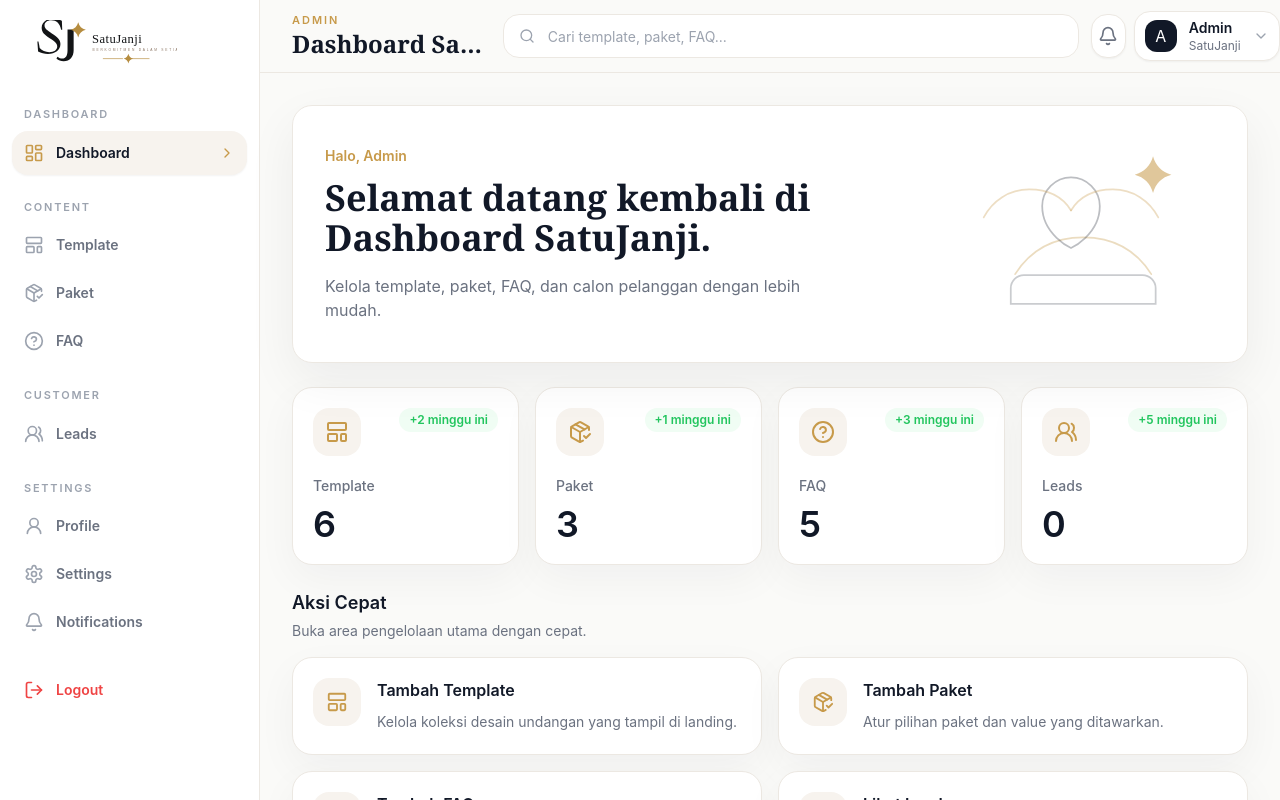
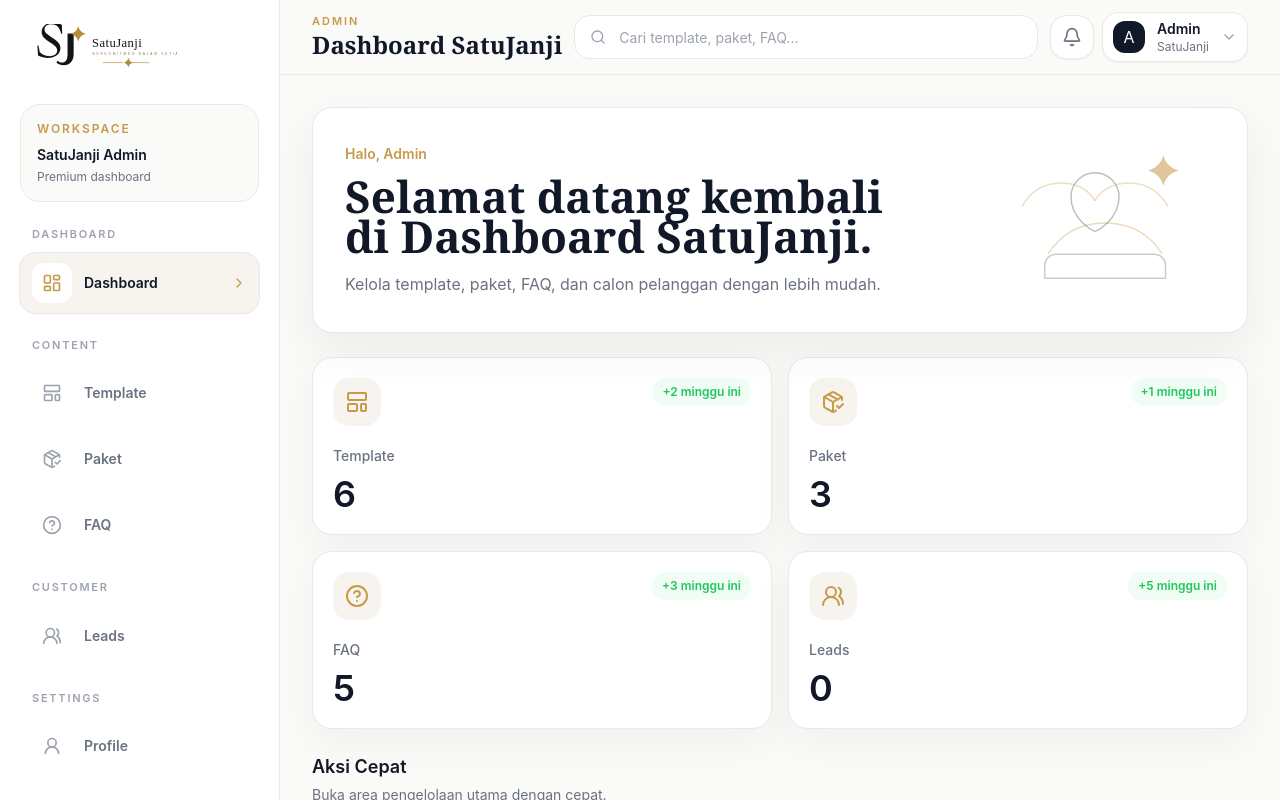
Before and after one commit to ridhoakbarsyah23/SatuJanji, a Next.js app: page /admin in a window 1280 px wide. Shown: the top 800 px of the page. Built offline with nearby package versions, Linux system fonts and the light colour scheme.

Commit message:
Improve admin dashboard responsive layout

```diff
--- a/app/admin/page.tsx
+++ b/app/admin/page.tsx
@@ -74,7 +74,7 @@ export default async function AdminDashboardPage() {
 
   return (
     <AdminShell>
-      <div className="grid gap-6">
+      <div className="grid gap-5 sm:gap-6">
         <WelcomeCard />
         <StatsGrid items={stats} />
 
@@ -86,14 +86,14 @@ export default async function AdminDashboardPage() {
             </p>
           </div>
 
-          <div className="mt-4 grid gap-4 lg:grid-cols-2">
+          <div className="mt-4 grid gap-4 xl:grid-cols-2">
             {quickLinks.map((item, index) => (
               <QuickActionCard key={item.href} action={item} index={index} />
             ))}
           </div>
         </section>
 
-        <div className="grid gap-6 xl:grid-cols-[0.9fr_1.1fr]">
+        <div className="grid gap-5 sm:gap-6 2xl:grid-cols-[0.9fr_1.1fr]">
           <ActivityTimeline />
           <LeadsPreview leads={leads} />
         </div>
--- a/components/admin/ActivityTimeline.tsx
+++ b/components/admin/ActivityTimeline.tsx
@@ -16,7 +16,7 @@ const groups = [
 
 export function ActivityTimeline() {
   return (
-    <section className="rounded-[20px] border border-[#ECE8E2] bg-white p-6 shadow-[0_14px_40px_rgba(17,24,39,0.045)]">
+    <section className="rounded-[20px] border border-[#ECE8E2] bg-white p-4 shadow-[0_14px_40px_rgba(17,24,39,0.045)] sm:p-6">
       <div className="flex items-start justify-between gap-4">
         <div>
           <h2 className="text-lg font-semibold text-[#111827]">Recent Activity</h2>
@@ -49,7 +49,9 @@ export function ActivityTimeline() {
                   <span className="absolute -left-7 top-0 grid size-5 place-items-center rounded-full bg-green-50 text-[#22C55E] ring-4 ring-white">
                     <CheckCircle2 className="size-3.5" aria-hidden="true" />
                   </span>
-                  <p className="text-sm font-medium text-[#111827]">{item}</p>
+                  <p className="break-words text-sm font-medium text-[#111827]">
+                    {item}
+                  </p>
                   <p className="mt-1 text-xs text-[#6B7280]">Sinkron otomatis</p>
                 </motion.div>
               ))}
--- a/components/admin/Sidebar.tsx
+++ b/components/admin/Sidebar.tsx
@@ -3,7 +3,6 @@
 import {
   Bell,
   ChevronRight,
-  ClipboardList,
   HelpCircle,
   LayoutDashboard,
   LayoutTemplate,
@@ -25,26 +24,70 @@ import { LogoutConfirmDialog } from "@/components/admin/LogoutConfirmDialog";
 const menuGroups = [
   {
     label: "Dashboard",
-    items: [{ label: "Dashboard", href: "/admin", icon: LayoutDashboard }],
+    items: [
+      {
+        label: "Dashboard",
+        description: "Ringkasan performa",
+        href: "/admin",
+        icon: LayoutDashboard,
+      },
+    ],
   },
   {
     label: "Content",
     items: [
-      { label: "Template", href: "/admin/template", icon: LayoutTemplate },
-      { label: "Paket", href: "/admin/paket", icon: PackageCheck },
-      { label: "FAQ", href: "/admin/faq", icon: HelpCircle },
+      {
+        label: "Template",
+        description: "Kelola desain undangan",
+        href: "/admin/template",
+        icon: LayoutTemplate,
+      },
+      {
+        label: "Paket",
+        description: "Atur paket layanan",
+        href: "/admin/paket",
+        icon: PackageCheck,
+      },
+      {
+        label: "FAQ",
+        description: "Pertanyaan pelanggan",
+        href: "/admin/faq",
+        icon: HelpCircle,
+      },
     ],
   },
   {
     label: "Customer",
-    items: [{ label: "Leads", href: "/admin/leads", icon: UsersRound }],
+    items: [
+      {
+        label: "Leads",
+        description: "Calon pelanggan",
+        href: "/admin/leads",
+        icon: UsersRound,
+      },
+    ],
   },
   {
     label: "Settings",
     items: [
-      { label: "Profile", href: "/admin/profile", icon: UserRound },
-      { label: "Settings", href: "/admin/settings", icon: Settings },
-      { label: "Notifications", href: "/admin/notifications", icon: Bell },
+      {
+        label: "Profile",
+        description: "Identitas admin",
+        href: "/admin/profile",
+        icon: UserRound,
+      },
+      {
+        label: "Settings",
+        description: "Preferensi dashboard",
+        href: "/admin/settings",
+        icon: Settings,
+      },
+      {
+        label: "Notifications",
+        description: "Pusat notifikasi",
+        href: "/admin/notifications",
+        icon: Bell,
+      },
     ],
   },
 ];
@@ -77,24 +120,42 @@ export function MobileSidebarTrigger() {
               onClick={() => setOpen(false)}
             />
             <motion.aside
-              className="fixed inset-y-0 left-0 z-[130] w-[20rem] max-w-[86vw] bg-white p-4 shadow-2xl lg:hidden"
+              className="fixed inset-0 z-[130] flex h-[100svh] w-full flex-col overflow-hidden bg-white shadow-[0_30px_90px_rgba(17,24,39,0.22)] sm:inset-y-0 sm:left-0 sm:right-auto sm:w-[24rem] sm:max-w-[90vw] sm:rounded-r-[28px] sm:border-r sm:border-[#ECE8E2] lg:hidden"
               initial={{ x: "-100%" }}
               animate={{ x: 0 }}
               exit={{ x: "-100%" }}
               transition={{ duration: 0.24, ease: "easeOut" }}
             >
-              <div className="mb-6 flex items-center justify-between gap-3">
-                <BrandLockup />
+              <div className="flex min-h-20 shrink-0 items-center justify-between gap-3 border-b border-[#ECE8E2] px-5">
+                <BrandLockup className="h-11" />
                 <button
                   type="button"
-                  className="focus-ring grid size-10 place-items-center rounded-xl text-[#6B7280] hover:bg-[#F7F3EE]"
+                  className="focus-ring grid size-11 place-items-center rounded-2xl border border-[#ECE8E2] text-[#6B7280] transition hover:bg-[#F7F3EE] hover:text-[#111827]"
                   aria-label="Tutup menu admin"
                   onClick={() => setOpen(false)}
                 >
                   <X className="size-5" aria-hidden="true" />
                 </button>
               </div>
-              <SidebarNav onNavigate={() => setOpen(false)} />
+              <div className="min-h-0 flex-1 overflow-y-auto overscroll-contain px-5 py-5">
+                <div className="mb-5 rounded-[20px] border border-[#ECE8E2] bg-[#FAFAF8] p-4">
+                  <p className="text-xs font-semibold uppercase tracking-[0.16em] text-[#C79A4A]">
+                    Admin Menu
+                  </p>
+                  <p className="mt-2 text-sm leading-6 text-[#6B7280]">
+                    Pilih halaman untuk mengelola SatuJanji.
+                  </p>
+                </div>
+                <SidebarNav mode="mobile" onNavigate={() => setOpen(false)} />
+              </div>
+              <div className="shrink-0 border-t border-[#ECE8E2] bg-[#FAFAF8] px-5 py-4">
+                <p className="text-xs font-semibold uppercase tracking-[0.16em] text-[#C79A4A]">
+                  SatuJanji
+                </p>
+                <p className="mt-1 text-sm text-[#6B7280]">
+                  Premium wedding invitation dashboard
+                </p>
+              </div>
             </motion.aside>
           </>
         ) : null}
@@ -105,19 +166,25 @@ export function MobileSidebarTrigger() {
 
 export function Sidebar() {
   return (
-    <aside className="sticky top-0 hidden h-svh w-20 shrink-0 border-r border-[#ECE8E2] bg-white/90 px-3 py-5 backdrop-blur-xl lg:block xl:w-[260px]">
-      <div className="mb-8 hidden px-2 xl:block">
+    <aside className="sticky top-0 hidden h-svh w-[17.5rem] shrink-0 overflow-y-auto border-r border-[#ECE8E2] bg-white/95 px-5 py-5 backdrop-blur-xl lg:block">
+      <div className="mb-7 flex min-h-14 items-center">
         <BrandLockup />
       </div>
-      <div className="mb-8 grid place-items-center xl:hidden">
-        <Image src="/icon.svg" alt="SatuJanji" width={42} height={42} unoptimized />
+      <div className="mb-6 rounded-[20px] border border-[#ECE8E2] bg-[#FAFAF8] p-4">
+        <p className="text-xs font-semibold uppercase tracking-[0.16em] text-[#C79A4A]">
+          Workspace
+        </p>
+        <p className="mt-2 truncate text-sm font-semibold text-[#111827]">
+          SatuJanji Admin
+        </p>
+        <p className="mt-1 text-xs text-[#6B7280]">Premium dashboard</p>
       </div>
-      <SidebarNav />
+      <SidebarNav mode="desktop" />
     </aside>
   );
 }
 
-function BrandLockup() {
+function BrandLockup({ className = "h-12" }: { className?: string }) {
   return (
     <Link href="/admin" className="focus-ring inline-flex items-center rounded-xl">
       <Image
@@ -127,23 +194,32 @@ function BrandLockup() {
         height={54}
         priority
         unoptimized
-        className="h-12 w-auto"
+        className={`${className} w-auto`}
       />
     </Link>
   );
 }
 
-function SidebarNav({ onNavigate }: { onNavigate?: () => void }) {
+function SidebarNav({
+  mode = "desktop",
+  onNavigate,
+}: {
+  mode?: "desktop" | "mobile";
+  onNavigate?: () => void;
+}) {
   const pathname = usePathname();
+  const isMobile = mode === "mobile";
 
   return (
-    <nav className="grid gap-6" aria-label="Admin navigation">
+    <nav className={isMobile ? "grid gap-5" : "grid gap-6"} aria-label="Admin navigation">
       {menuGroups.map((group) => (
-        <div key={group.label} className="grid gap-2">
-          <p className="hidden px-3 text-[11px] font-semibold uppercase tracking-[0.16em] text-[#9CA3AF] xl:block">
+        <div key={group.label} className="grid gap-2.5">
+          <p
+            className="px-3 text-[11px] font-semibold uppercase tracking-[0.16em] text-[#9CA3AF]"
+          >
             {group.label}
           </p>
-          <div className="grid gap-1">
+          <div className="grid gap-1.5">
             {group.items.map((item) => {
               const Icon = item.icon;
               const active = pathname === item.href;
@@ -154,23 +230,39 @@ function SidebarNav({ onNavigate }: { onNavigate?: () => void }) {
                   href={item.href}
                   aria-current={active ? "page" : undefined}
                   title={item.label}
-                  className={`focus-ring group flex min-h-11 items-center justify-center gap-3 rounded-2xl px-3 text-sm font-semibold transition duration-300 xl:justify-start ${
+                  className={`focus-ring group flex items-center gap-3 rounded-2xl text-sm font-semibold transition duration-300 ${
                     active
-                      ? "bg-[#F7F3EE] text-[#111827] shadow-sm"
+                      ? "bg-[#F7F3EE] text-[#111827] shadow-sm ring-1 ring-[#ECE8E2]"
                       : "text-[#6B7280] hover:bg-[#F7F3EE] hover:text-[#111827]"
+                  } ${
+                    isMobile
+                      ? "min-h-14 justify-start px-3.5 py-2.5"
+                      : "min-h-12 justify-start px-3 py-2.5"
                   }`}
                   onClick={onNavigate}
                 >
-                  <Icon
-                    className={`size-5 shrink-0 ${
-                      active ? "text-[#C79A4A]" : "text-[#9CA3AF] group-hover:text-[#C79A4A]"
+                  <span
+                    className={`grid shrink-0 place-items-center rounded-xl ${
+                      isMobile ? "size-10" : "size-10"
+                    } ${
+                      active
+                        ? "bg-white text-[#C79A4A]"
+                        : "bg-white text-[#9CA3AF] group-hover:text-[#C79A4A]"
                     }`}
-                    aria-hidden="true"
-                  />
-                  <span className="hidden xl:inline">{item.label}</span>
+                  >
+                    <Icon className="size-5" aria-hidden="true" />
+                  </span>
+                  <span className="min-w-0 flex-1">
+                    <span className="block truncate">{item.label}</span>
+                    {isMobile ? (
+                      <span className="mt-0.5 block truncate text-xs font-medium text-[#9CA3AF]">
+                        {item.description}
+                      </span>
+                    ) : null}
+                  </span>
                   {active ? (
                     <ChevronRight
-                      className="ml-auto hidden size-4 text-[#C79A4A] xl:block"
+                      className="ml-auto size-4 text-[#C79A4A]"
                       aria-hidden="true"
                     />
                   ) : null}
@@ -182,11 +274,21 @@ function SidebarNav({ onNavigate }: { onNavigate?: () => void }) {
       ))}
 
       <LogoutConfirmDialog
-        className="focus-ring flex min-h-11 items-center justify-center gap-3 rounded-2xl px-3 text-sm font-semibold text-[#EF4444] transition duration-300 hover:bg-red-50 xl:justify-start"
+        className={`focus-ring flex items-center gap-3 rounded-2xl text-sm font-semibold text-[#EF4444] transition duration-300 hover:bg-red-50 ${
+          isMobile
+            ? "min-h-14 justify-start px-3.5 py-2.5"
+            : "min-h-12 justify-start px-3 py-2.5"
+        }`}
         onConfirm={onNavigate}
       >
-        <LogOut className="size-5 shrink-0" aria-hidden="true" />
-        <span className="hidden xl:inline">Logout</span>
+        <span
+          className={`grid shrink-0 place-items-center rounded-xl ${
+            isMobile ? "size-10 bg-red-50" : "size-10 bg-red-50"
+          }`}
+        >
+          <LogOut className="size-5" aria-hidden="true" />
+        </span>
+        <span>Logout</span>
       </LogoutConfirmDialog>
     </nav>
   );
--- a/components/admin/StatCard.tsx
+++ b/components/admin/StatCard.tsx
@@ -26,18 +26,18 @@ export function StatCard({ item, index }: { item: StatCardItem; index: number })
       animate={{ opacity: 1, y: 0 }}
       transition={{ duration: 0.3, delay: index * 0.04, ease: "easeOut" }}
       whileHover={{ y: -3 }}
-      className="rounded-[20px] border border-[#ECE8E2] bg-white p-5 shadow-[0_14px_40px_rgba(17,24,39,0.045)] transition-shadow duration-300 hover:shadow-[0_24px_70px_rgba(17,24,39,0.09)]"
+      className="rounded-[20px] border border-[#ECE8E2] bg-white p-4 shadow-[0_14px_40px_rgba(17,24,39,0.045)] transition-shadow duration-300 hover:shadow-[0_24px_70px_rgba(17,24,39,0.09)] sm:p-5"
     >
-      <div className="flex items-start justify-between gap-4">
-        <span className="grid size-12 place-items-center rounded-2xl bg-[#F7F3EE] text-[#C79A4A]">
-          <Icon className="size-6" aria-hidden="true" />
+      <div className="flex items-start justify-between gap-3">
+        <span className="grid size-11 place-items-center rounded-2xl bg-[#F7F3EE] text-[#C79A4A] sm:size-12">
+          <Icon className="size-5 sm:size-6" aria-hidden="true" />
         </span>
-        <span className="rounded-full bg-green-50 px-2.5 py-1 text-xs font-semibold text-[#22C55E]">
+        <span className="max-w-[8rem] rounded-full bg-green-50 px-2.5 py-1 text-right text-xs font-semibold leading-5 text-[#22C55E] sm:max-w-none sm:whitespace-nowrap">
           {item.trend}
         </span>
       </div>
-      <p className="mt-5 text-sm font-medium text-[#6B7280]">{item.label}</p>
-      <p className="mt-2 text-4xl font-semibold tracking-normal text-[#111827]">
+      <p className="mt-4 text-sm font-medium text-[#6B7280] sm:mt-5">{item.label}</p>
+      <p className="mt-2 text-3xl font-semibold tracking-normal text-[#111827] sm:text-4xl">
         {item.value}
       </p>
     </motion.article>
@@ -46,7 +46,7 @@ export function StatCard({ item, index }: { item: StatCardItem; index: number })
 
 export function StatsGrid({ items }: { items: StatCardItem[] }) {
   return (
-    <section className="grid gap-4 sm:grid-cols-2 xl:grid-cols-4">
+    <section className="grid gap-4 sm:grid-cols-2 2xl:grid-cols-4">
       {items.map((item, index) => (
         <StatCard key={item.label} item={item} index={index} />
       ))}
--- a/components/admin/TopNavbar.tsx
+++ b/components/admin/TopNavbar.tsx
@@ -32,23 +32,23 @@ export function TopNavbar() {
   const title = pageTitles[pathname] ?? "Dashboard";
 
   return (
-    <header className="sticky top-0 z-40 border-b border-[#ECE8E2] bg-[#FAFAF8]/90 backdrop-blur-xl">
-      <div className="mx-auto flex h-[72px] w-full max-w-[1440px] items-center gap-3 px-4 sm:px-6 lg:px-8">
+    <header className="sticky top-0 z-40 border-b border-[#ECE8E2] bg-[#FAFAF8]/95 backdrop-blur-xl">
+      <div className="mx-auto flex min-h-[72px] w-full max-w-[1440px] flex-wrap items-center gap-2.5 px-4 py-3 sm:gap-3 sm:px-6 lg:flex-nowrap lg:px-8">
         <MobileSidebarTrigger />
 
-        <div className="min-w-[7rem]">
+        <div className="min-w-0 flex-1 lg:flex-none">
           <p className="text-[11px] font-semibold uppercase tracking-[0.18em] text-[#C79A4A]">
             Admin
           </p>
           <h1
-            className="truncate text-2xl font-semibold text-[#111827]"
+            className="truncate text-xl font-semibold text-[#111827] sm:text-2xl"
             style={{ fontFamily: '"Cormorant Garamond", Georgia, serif' }}
           >
             {pathname === "/admin" ? "Dashboard SatuJanji" : title}
           </h1>
         </div>
 
-        <label className="relative mx-auto hidden w-full max-w-xl md:block">
+        <label className="relative order-last w-full lg:order-none lg:mx-auto lg:block lg:max-w-md xl:max-w-xl">
           <span className="sr-only">Cari konten admin</span>
           <Search
             className="pointer-events-none absolute left-4 top-1/2 size-4 -translate-y-1/2 text-[#9CA3AF]"
@@ -57,14 +57,14 @@ export function TopNavbar() {
           <input
             type="search"
             placeholder="Cari template, paket, FAQ..."
-            className="focus-ring h-11 w-full rounded-2xl border border-[#ECE8E2] bg-white pl-11 pr-4 text-sm text-[#111827] outline-none transition placeholder:text-[#9CA3AF] focus:border-[#C79A4A] focus:bg-white"
+            className="focus-ring h-10 w-full rounded-2xl border border-[#ECE8E2] bg-white pl-11 pr-4 text-sm text-[#111827] outline-none transition placeholder:text-[#9CA3AF] focus:border-[#C79A4A] focus:bg-white sm:h-11"
           />
         </label>
 
-        <div className="ml-auto flex items-center gap-2">
+        <div className="ml-auto flex shrink-0 items-center gap-2">
           <Link
             href="/admin/notifications"
-            className="focus-ring grid size-11 place-items-center rounded-2xl border border-[#ECE8E2] bg-white text-[#6B7280] shadow-sm transition hover:-translate-y-0.5 hover:bg-[#F7F3EE] hover:text-[#111827]"
+            className="focus-ring grid size-10 place-items-center rounded-2xl border border-[#ECE8E2] bg-white text-[#6B7280] shadow-sm transition hover:-translate-y-0.5 hover:bg-[#F7F3EE] hover:text-[#111827] sm:size-11"
             aria-label="Notifikasi"
           >
             <Bell className="size-5" aria-hidden="true" />
@@ -73,7 +73,7 @@ export function TopNavbar() {
           <div className="relative">
             <button
               type="button"
-              className="focus-ring flex min-h-11 items-center gap-3 rounded-2xl border border-[#ECE8E2] bg-white px-2.5 py-1.5 text-left shadow-sm transition hover:-translate-y-0.5 hover:bg-[#F7F3EE]"
+              className="focus-ring flex min-h-10 items-center gap-2 rounded-2xl border border-[#ECE8E2] bg-white px-2 py-1.5 text-left shadow-sm transition hover:-translate-y-0.5 hover:bg-[#F7F3EE] sm:min-h-11 sm:gap-3 sm:px-2.5"
               aria-label="Menu admin"
               aria-expanded={open}
               onClick={() => setOpen((value) => !value)}
@@ -96,7 +96,7 @@ export function TopNavbar() {
             <AnimatePresence>
               {open ? (
                 <motion.div
-                  className="absolute right-0 top-14 z-50 w-64 rounded-3xl border border-[#ECE8E2] bg-white p-2 shadow-[0_24px_70px_rgba(17,24,39,0.12)]"
+                  className="fixed left-4 right-4 top-[4.75rem] z-50 rounded-3xl border border-[#ECE8E2] bg-white p-2 shadow-[0_24px_70px_rgba(17,24,39,0.12)] sm:absolute sm:left-auto sm:right-0 sm:top-14 sm:w-64"
                   initial={{ opacity: 0, y: -6, scale: 0.98 }}
                   animate={{ opacity: 1, y: 0, scale: 1 }}
                   exit={{ opacity: 0, y: -6, scale: 0.98 }}
--- a/components/admin/WelcomeCard.tsx
+++ b/components/admin/WelcomeCard.tsx
@@ -8,13 +8,13 @@ export function WelcomeCard() {
       initial={{ opacity: 0, y: 12 }}
       animate={{ opacity: 1, y: 0 }}
       transition={{ duration: 0.35, ease: "easeOut" }}
-      className="relative overflow-hidden rounded-[20px] border border-[#ECE8E2] bg-white p-6 shadow-[0_18px_50px_rgba(17,24,39,0.06)] sm:p-8"
+      className="relative overflow-hidden rounded-[20px] border border-[#ECE8E2] bg-white p-5 shadow-[0_18px_50px_rgba(17,24,39,0.06)] sm:p-6 xl:p-8"
     >
-      <div className="relative z-10 grid gap-8 lg:grid-cols-[1fr_22rem] lg:items-center">
+      <div className="relative z-10 grid gap-6 xl:grid-cols-[1fr_18rem] 2xl:grid-cols-[1fr_22rem] xl:items-center">
         <div>
           <p className="text-sm font-semibold text-[#C79A4A]">Halo, Admin</p>
           <h2
-            className="mt-3 max-w-2xl text-3xl font-semibold tracking-normal text-[#111827] sm:text-4xl"
+            className="mt-3 max-w-2xl text-3xl font-semibold leading-tight tracking-normal text-[#111827] sm:text-4xl xl:text-[2.75rem]"
             style={{ fontFamily: '"Cormorant Garamond", Georgia, serif' }}
           >
             Selamat datang kembali di Dashboard SatuJanji.
@@ -24,7 +24,7 @@ export function WelcomeCard() {
           </p>
         </div>
 
-        <div className="hidden justify-end lg:flex">
+        <div className="hidden justify-end xl:flex">
           <WeddingLineArt />
         </div>
       </div>
@@ -36,7 +36,7 @@ function WeddingLineArt() {
   return (
     <svg
       viewBox="0 0 320 220"
-      className="h-48 w-72 text-[#C79A4A]"
+      className="h-40 w-60 text-[#C79A4A] 2xl:h-48 2xl:w-72"
       fill="none"
       aria-hidden="true"
     >
--- a/components/admin/admin-shell.tsx
+++ b/components/admin/admin-shell.tsx
@@ -14,12 +14,12 @@ type AdminShellProps = {
 
 export function AdminShell({ children }: AdminShellProps) {
   return (
-    <main className="min-h-svh bg-[#FAFAF8] font-sans text-[#111827]">
+    <main className="min-h-svh overflow-x-hidden bg-[#FAFAF8] font-sans text-[#111827]">
       <div className="flex min-h-svh">
         <Sidebar />
-        <div className="min-w-0 flex-1">
+        <div className="min-w-0 flex-1 overflow-x-hidden">
           <TopNavbar />
-          <div className="mx-auto w-full max-w-[1440px] px-4 py-6 sm:px-6 lg:px-8 lg:py-8">
+          <div className="mx-auto w-full max-w-[1440px] px-4 py-5 sm:px-6 lg:px-6 lg:py-6 xl:px-8 xl:py-8">
             {children}
           </div>
         </div>
```
Also changed, not shown: components/admin/LeadsPreview.tsx (+31 -4 lines), components/admin/QuickActionCard.tsx (+4 -4 lines), components/admin/SettingsSurface.tsx (+5 -5 lines), components/admin/admin-action-dialog.tsx (+6 -6 lines), components/admin/admin-content.tsx (+23 -17 lines).
